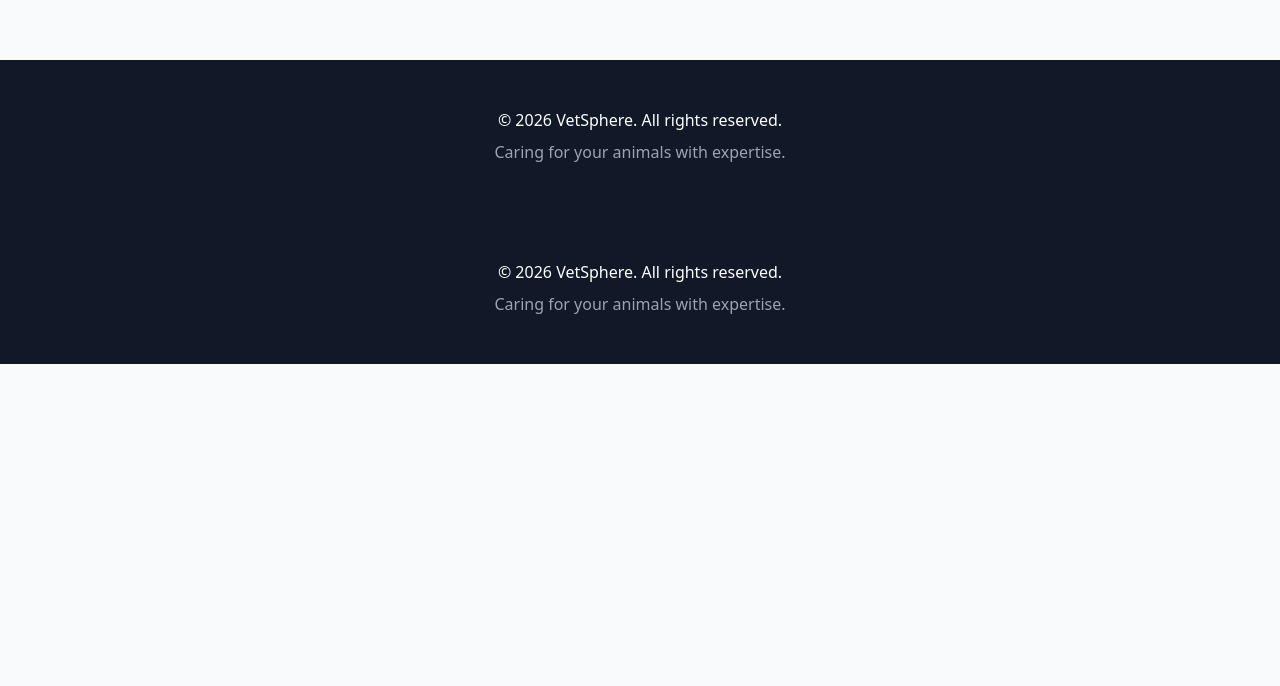
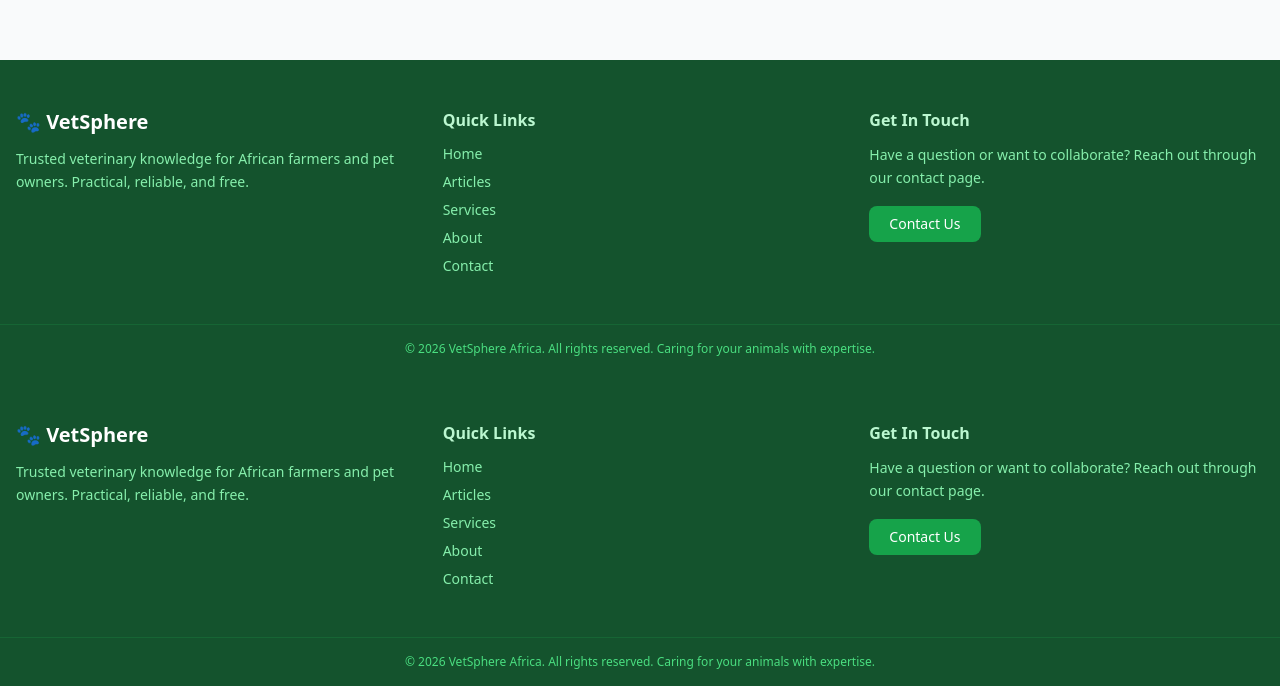
Before and after one commit to mathewschilongo099/VetSphere, a Next.js app: page /about in a window 1280 px wide. Shown: the part 876-1562 px from the top of the page. Before the commit the page ends 1240 px from the top, so only its background shows below. Built offline with nearby package versions, Linux system fonts and the light colour scheme.

Commit message:
Update Footer.tsx

```diff
--- a/src/components/layout/Footer.tsx
+++ b/src/components/layout/Footer.tsx
@@ -1,9 +1,47 @@
 export default function Footer() {
   return (
-    <footer className="bg-gray-900 text-white py-12">
-      <div className="max-w-7xl mx-auto px-6 text-center">
-        <p>&copy; 2026 VetSphere. All rights reserved.</p>
-        <p className="mt-2 text-gray-400">Caring for your animals with expertise.</p>
+    <footer className="bg-green-900 text-white w-full">
+      <div className="max-w-7xl mx-auto px-4 py-12 grid grid-cols-1 md:grid-cols-3 gap-8">
+
+        {/* Brand */}
+        <div>
+          <h3 className="text-xl font-extrabold mb-3">🐾 VetSphere</h3>
+          <p className="text-green-300 text-sm leading-relaxed">
+            Trusted veterinary knowledge for African farmers and pet owners. Practical, reliable, and free.
+          </p>
+        </div>
+
+        {/* Quick Links */}
+        <div>
+          <h4 className="font-bold mb-3 text-green-200">Quick Links</h4>
+          <ul className="space-y-2 text-sm text-green-300">
+            <li><a href="/" className="hover:text-white transition">Home</a></li>
+            <li><a href="/articles" className="hover:text-white transition">Articles</a></li>
+            <li><a href="/services" className="hover:text-white transition">Services</a></li>
+            <li><a href="/about" className="hover:text-white transition">About</a></li>
+            <li><a href="/contact" className="hover:text-white transition">Contact</a></li>
+          </ul>
+        </div>
+
+        {/* Contact */}
+        <div>
+          <h4 className="font-bold mb-3 text-green-200">Get In Touch</h4>
+          <p className="text-sm text-green-300 leading-relaxed">
+            Have a question or want to collaborate? Reach out through our contact page.
+          </p>
+          <a
+            href="/contact"
+            className="inline-block mt-4 bg-green-600 hover:bg-green-500 text-white text-sm px-5 py-2 rounded-lg transition"
+          >
+            Contact Us
+          </a>
+        </div>
+
+      </div>
+
+      {/* Bottom Bar */}
+      <div className="border-t border-green-800 py-4 text-center text-green-400 text-xs px-4">
+        © 2026 VetSphere Africa. All rights reserved. Caring for your animals with expertise.
       </div>
     </footer>
   );
```
